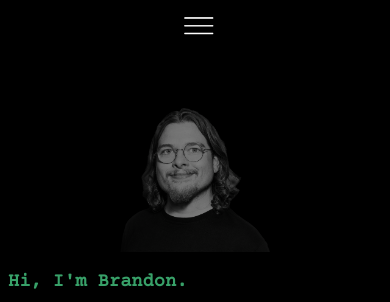
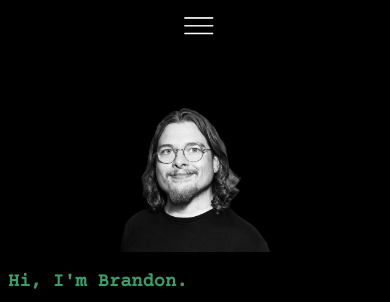
Before and after one commit to ClarkDoom/portfolio-react, a React (Create React App) app: page / in a window 390 px wide. Shown: the top 302 px of the page. Built offline with nearby package versions, Linux system fonts and the light colour scheme.

Commit message:
update opacity on smaller screens for about me img

```diff
--- a/src/App.css
+++ b/src/App.css
@@ -421,6 +421,7 @@ text-align: center;
   #home-page img {
     order: 1;
     margin-top: 50px;
+    opacity: 1;
   }
   #home-details {
     order: 2;
--- a/src/components/NavBar.css
+++ b/src/components/NavBar.css
@@ -104,7 +104,5 @@ nav img {
   .nav-btn {
     display: block;
   }
-  nav {
-  }
 
 }
```
